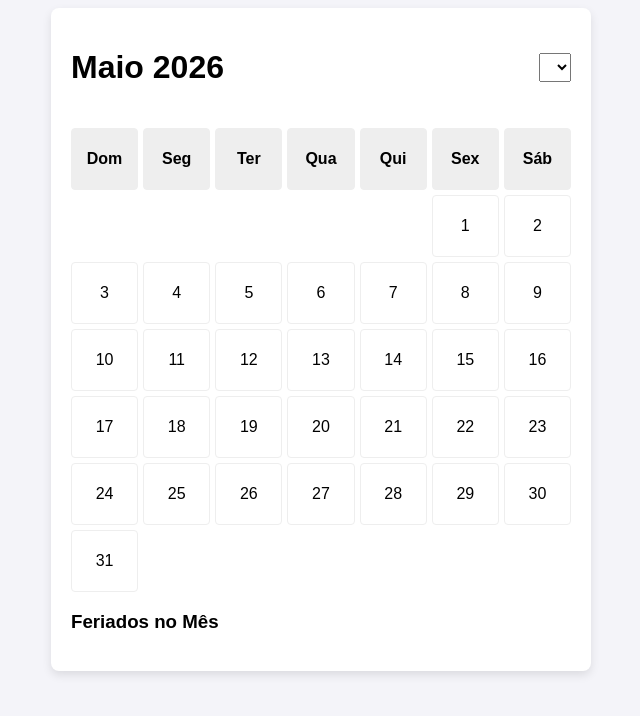
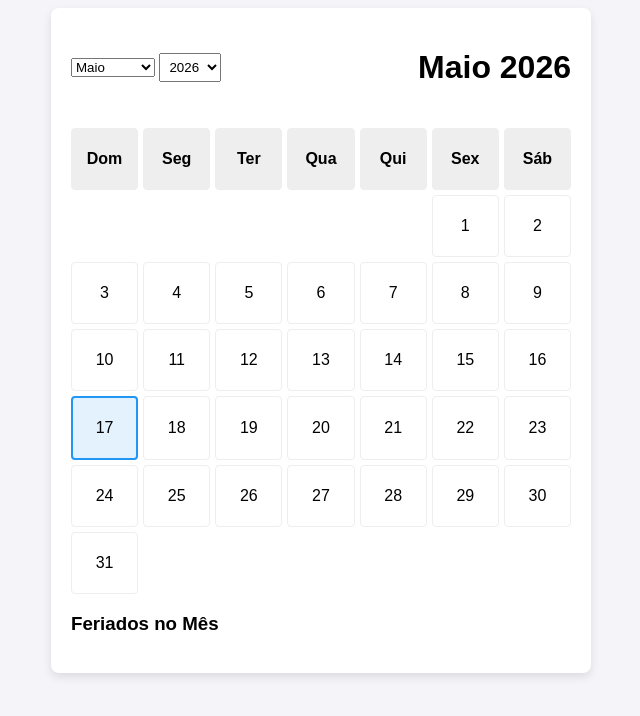
Before and after one commit to Daniel-A-Lauria/Entrega-Int-Bootcamp, a website: page index.html in a window 1280 px wide. Shown: the whole page, without its empty margins (319-959 px from the left). Drawn offline with Linux system fonts and the light colour scheme; no server answers.

Commit message:
progresso

```diff
--- a/index.html
+++ b/index.html
@@ -2,18 +2,20 @@
 <html lang="pt-br">
 <head>
     <meta charset="UTF-8">
-    <title>Meu Calendário Dinâmico</title>
+    <title>Calendário Maneiro</title>
     <link rel="stylesheet" href="style.css">
 </head>
 <body>
     <div class="calendar-container">
         <header>
-            <h1 id="month-year">Maio 2026</h1>
+        <div class="controls">
+            <select id="month-select"></select>
             <select id="year-select"></select>
+        </div>
+        <h1 id="calendar-title"></h1>
         </header>
 
         <div class="calendar-grid" id="calendar-grid">
-            <!-- Os dias serão gerados pelo JavaScript -->
         </div>
 
         <div class="holidays-list">
--- a/script.js
+++ b/script.js
@@ -1,45 +1,105 @@
+const monthSelect = document.getElementById('month-select');
+const yearSelect = document.getElementById('year-select');
+const calendarTitle = document.getElementById('calendar-title');
 const grid = document.getElementById('calendar-grid');
 const holidayList = document.getElementById('holiday-list-items');
-const countryCode = 'BR';
-const year = 2026; //
+
+const months = [
+    'Janeiro', 'Fevereiro', 'Março', 'Abril', 'Maio', 'Junho',
+    'Julho', 'Agosto', 'Setembro', 'Outubro', 'Novembro', 'Dezembro'
+];
+
+const weatherEmoji = {
+    "Céu limpo": "☀️", "Ensolarado": "☀️", "Parcialmente nublado": "⛅",
+    "Nublado": "☁️", "Encoberto": "☁️", "Chuva moderada": "🌧️",
+    "Chuva leve": "🌦️", "Trovoada": "⛈️"
+};
 
 async function fetchHolidays(year) {
     try {
-        const response = await fetch(`https://date.nager.at/api/v3/PublicHolidays/${year}/${countryCode}`);
-        const data = await response.json();
-        return data;
-    } catch (error) {
-        console.error("Erro ao buscar API:", error);
-        return [];
-    }
+        const response = await fetch(`https://date.nager.at/api/v3/PublicHolidays/${year}/BR`);
+        return await response.json();
+    } catch (e) { return []; }
 }
 
-async function renderCalendar() {
-    const holidays = await fetchHolidays(year);
-    grid.innerHTML = '';
+async function getWeatherData() {
+    try {
+        const response = await fetch('https://wttr.in/Sao_Paulo?format=j1&lang=pt');
+        const data = await response.json();
+        const current = data.current_condition[0];
+        const desc = current.lang_pt ? current.lang_pt[0].value : current.weatherDesc[0].value;
+        return { temp: current.temp_C, desc: desc, emoji: weatherEmoji[desc] || "🌡️" };
+    } catch (e) { return null; }
+}
 
-    const weekDays = ['Dom', 'Seg', 'Ter', 'Qua', 'Qui', 'Sex', 'Sáb'];
-    weekDays.forEach(day => {
-        grid.innerHTML += `<div class="day header-day">${day}</div>`;
+function initSelectors() {
+    months.forEach((m, i) => {
+        const opt = document.createElement('option');
+        opt.value = i;
+        opt.textContent = m;
+        monthSelect.appendChild(opt);
     });
 
-    const firstDayOfMonth = new Date(year, 4, 1).getDay(); // 0 = Dom, 5 = Sex
+    const currentYear = new Date().getFullYear();
+    for (let i = currentYear - 2; i <= currentYear + 5; i++) {
+        const opt = document.createElement('option');
+        opt.value = i;
+        opt.textContent = i;
+        yearSelect.appendChild(opt);
+    }
 
-    for (let i = 0; i < firstDayOfMonth; i++) {
+    const hoje = new Date();
+    monthSelect.value = hoje.getMonth();
+    yearSelect.value = hoje.getFullYear();
+}
+
+async function render() {
+    const selMonth = parseInt(monthSelect.value);
+    const selYear = parseInt(yearSelect.value);
+    const hoje = new Date();
+
+    calendarTitle.innerText = `${months[selMonth]} ${selYear}`;
+    grid.innerHTML = '';
+    holidayList.innerHTML = '';
+
+    ['Dom', 'Seg', 'Ter', 'Qua', 'Qui', 'Sex', 'Sáb'].forEach(d => {
+        grid.innerHTML += `<div class="day header-day">${d}</div>`;
+    });
+
+    const firstDay = new Date(selYear, selMonth, 1).getDay();
+    const daysInMonth = new Date(selYear, selMonth + 1, 0).getDate();
+
+    for (let i = 0; i < firstDay; i++) {
         grid.innerHTML += `<div class="day empty-day"></div>`;
     }
 
-    for (let i = 1; i <= 31; i++) {
-        const dateStr = `${year}-05-${i.toString().padStart(2, '0')}`;
+    const holidays = await fetchHolidays(selYear);
+    const weather = await getWeatherData();
+
+    for (let i = 1; i <= daysInMonth; i++) {
+        const dateStr = `${selYear}-${(selMonth + 1).toString().padStart(2, '0')}-${i.toString().padStart(2, '0')}`;
         const isHoliday = holidays.find(h => h.date === dateStr);
+        const isToday = i === hoje.getDate() && selMonth === hoje.getMonth() && selYear === hoje.getFullYear();
 
-        const dayClass = isHoliday ? 'day holiday' : 'day';
-        grid.innerHTML += `<div class="${dayClass}">${i}</div>`;
+        let weatherHTML = '';
+        if (isToday && weather) {
+            weatherHTML = `<span class="temp" title="${weather.desc}">${weather.emoji} ${weather.temp}°C</span>`;
+        }
+
+        let dayClass = 'day';
+        if (isToday) dayClass += ' today';
+        if (isHoliday) dayClass += ' holiday';
+
+        grid.innerHTML += `<div class="${dayClass}">${i}${weatherHTML}</div>`;
 
         if (isHoliday) {
-            holidayList.innerHTML += `<li>${i}/05: ${isHoliday.localName}</li>`;
+            holidayList.innerHTML += `<li>${i} de ${months[selMonth]}: ${isHoliday.localName}</li>`;
         }
     }
 }
 
-renderCalendar();
+monthSelect.addEventListener('change', render);
+yearSelect.addEventListener('change', render);
+
+initSelectors();
+render();
--- a/style.css
+++ b/style.css
@@ -48,3 +48,14 @@ header {
 .empty-day {
     border: none;
 }
+
+.today {
+    background-color: #e3f2fd;
+    border: 2px solid #2196f3 !important;
+}
+
+.temp {
+    display: block;
+    font-size: 0.75rem;
+    margin-top: 4px;
+}
```
Also changed, not shown: package.json (added, +9 -0 lines), tests/api.spec.js (added, +12 -0 lines), .github/workflows/main.yml (added).
